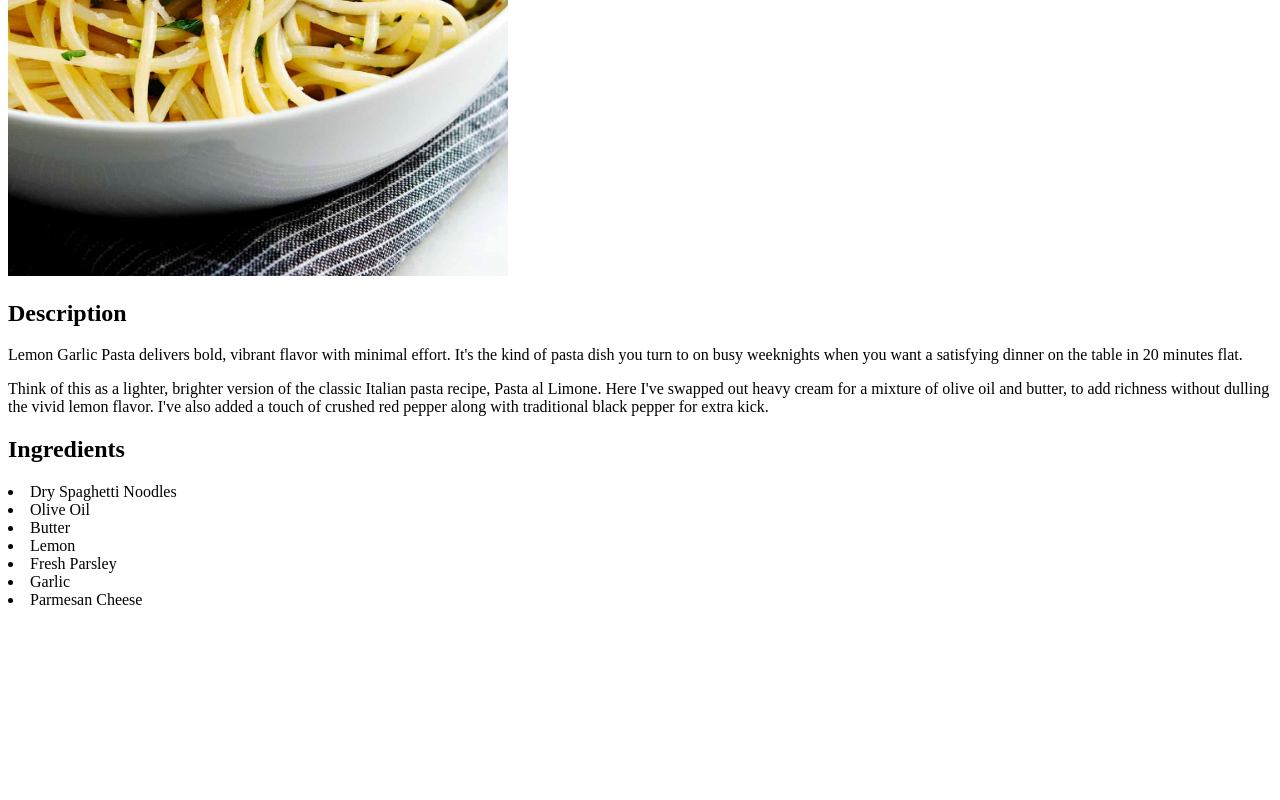
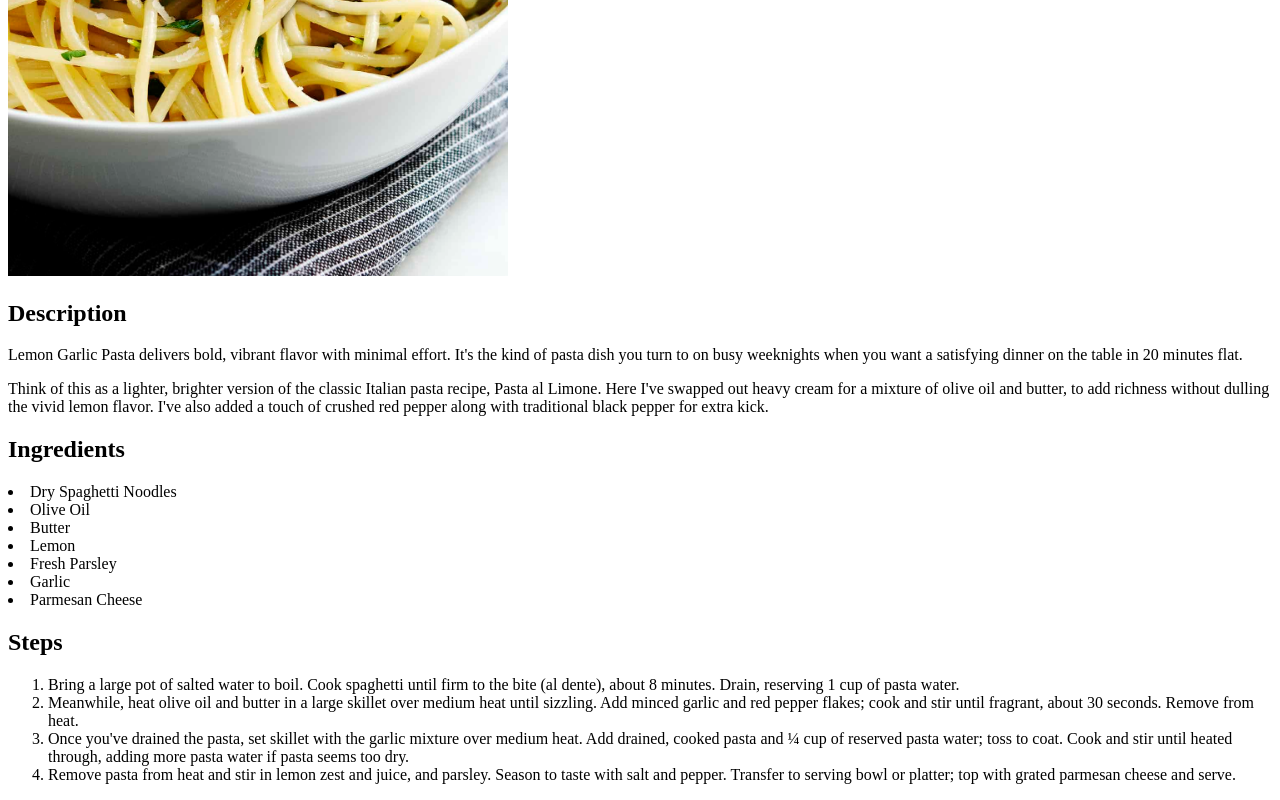
Before and after one commit to hanwj100/odin-recipes, a plain HTML site: page recipes/lemon-garlic-pasta.html in a window 1280 px wide. Shown: the part 438-1238 px from the top of the page. Before the commit the page ends 1055 px from the top, so only its background shows below. Drawn offline with Linux system fonts and the light colour scheme.

Commit message:
Add ordered list of steps

```diff
--- a/recipes/lemon-garlic-pasta.html
+++ b/recipes/lemon-garlic-pasta.html
@@ -20,6 +20,13 @@
         <li>Garlic</li>
         <li>Parmesan Cheese</li>
     </uo>
+    <h2>Steps</h2>
+    <ol>
+        <li>Bring a large pot of salted water to boil. Cook spaghetti until firm to the bite (al dente), about 8 minutes. Drain, reserving 1 cup of pasta water.</li>
+        <li>Meanwhile, heat olive oil and butter in a large skillet over medium heat until sizzling. Add minced garlic and red pepper flakes; cook and stir until fragrant, about 30 seconds. Remove from heat.</li>
+        <li>Once you've drained the pasta, set skillet with the garlic mixture over medium heat. Add drained, cooked pasta and ¼ cup of reserved pasta water; toss to coat. Cook and stir until heated through, adding more pasta water if pasta seems too dry.</li>
+        <li>Remove pasta from heat and stir in lemon zest and juice, and parsley. Season to taste with salt and pepper. Transfer to serving bowl or platter; top with grated parmesan cheese and serve.</li>
+    </ol>
 
 </body>
 </html>
```
